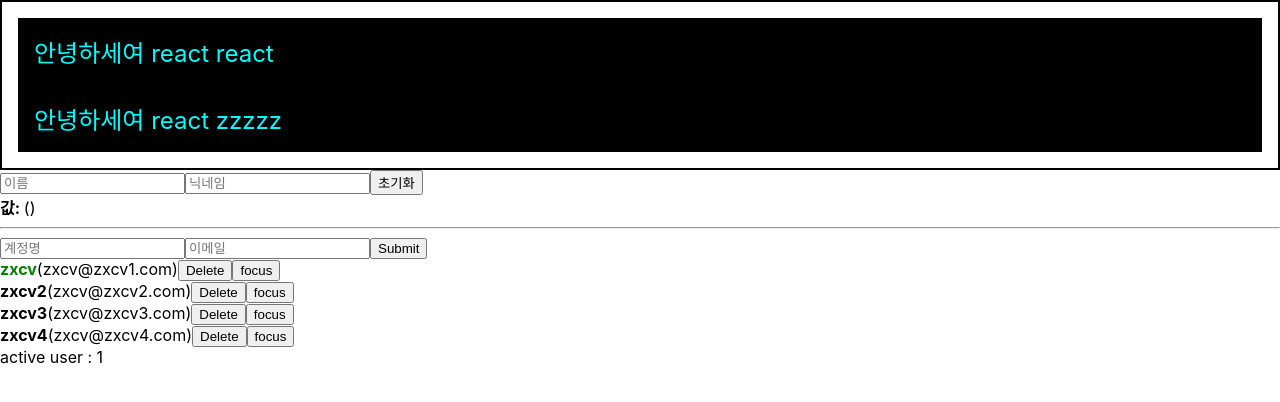
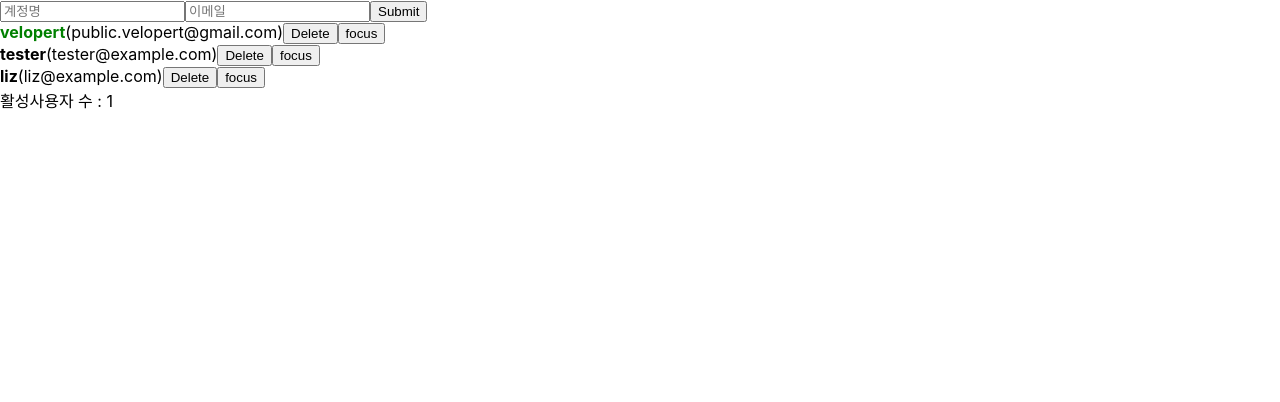
Before and after one commit to YeoUlFox/react_toturial, a React (Create React App) app: page / in a window 1280 px wide. Shown: the top 402 px of the page. Built offline with nearby package versions, Linux system fonts and the light colour scheme.

Commit message:
add version of useReducer

```diff
--- a/src/App.js
+++ b/src/App.js
@@ -3,6 +3,7 @@
   useState,
   useMemo,
   useCallback,
+  useReducer,
 } from "react";
 
 // conponents
@@ -12,105 +13,124 @@
 import UserList from "./chap1/UserList";
 import CreateUser from "./chap1/CreateUser";
 
-function App() {
-  // initial data
-  const [users, setUsers] = useState([
+function countActiveUsers(users) {
+  return users.filter((user) => user.active).length;
+}
+
+const initialState = {
+  inputs: {
+    username: "",
+    email: "",
+  },
+  users: [
     {
       id: 1,
-      username: "zxcv",
-      email: "zxcv@zxcv1.com",
+      username: "velopert",
+      email: "public.velopert@gmail.com",
       active: true,
     },
     {
       id: 2,
-      username: "zxcv2",
-      email: "zxcv@zxcv2.com",
+      username: "tester",
+      email: "tester@example.com",
       active: false,
     },
     {
       id: 3,
-      username: "zxcv3",
-      email: "zxcv@zxcv3.com",
+      username: "liz",
+      email: "liz@example.com",
       active: false,
     },
-    {
-      id: 4,
-      username: "zxcv4",
-      email: "zxcv@zxcv4.com",
-      active: false,
-    },
-  ]);
+  ],
+};
 
-  // for create user
-  const [inputs, setInputs] = useState({
-    username: "",
-    email: "",
-  });
+function reducer(state, action) {
+  switch (action.type) {
+    case "CHANGE_INPUT":
+      return {
+        ...state,
+        inputs: {
+          ...state.inputs,
+          [action.name]: action.value,
+        },
+      };
+    case "CREATE_USER":
+      return {
+        inputs: initialState.inputs,
+        users: state.users.concat(action.user),
+      };
+    case "TOGGLE_USER":
+      return {
+        ...state,
+        users: state.users.map((user) =>
+          user.id === action.id
+            ? { ...user, active: !user.active }
+            : user
+        ),
+      };
+    case "REMOVE_USER":
+      return {
+        ...state,
+        users: state.users.filter(
+          (user) => user.id !== action.id
+        ),
+      };
+    default:
+      return state;
+  }
+}
 
-  const { username, email } = inputs;
-  const onChange = (e) => {
+function App() {
+  const [state, dispatch] = useReducer(
+    reducer,
+    initialState
+  );
+
+  const nextId = useRef(4);
+  const { users } = state;
+  const { username, email } = state.inputs;
+
+  const onChange = useCallback((e) => {
     const { name, value } = e.target;
-    setInputs({
-      ...inputs,
-      [name]: value,
+    dispatch({
+      type: "CHANGE_INPUT",
+      name,
+      value,
     });
-  };
+  }, []);
 
-  const nextId = useRef(5);
   const onCreate = useCallback(() => {
-    // add user
-    const user = {
-      id: nextId.current,
-      username,
-      email,
-    };
-    setUsers((users) => users.concat(user));
-
-    // init input values
-    setInputs({
-      username: "",
-      email: "",
+    dispatch({
+      type: "CREATE_USER",
+      user: {
+        id: nextId.current,
+        username,
+        email,
+      },
     });
-
-    // increase index
     nextId.current += 1;
   }, [username, email]);
 
-  const onRemove = useCallback((id) => {
-    // delete user
-    setUsers((users) =>
-      users.filter((user) => user.id !== id)
-    );
+  const onToggle = useCallback((id) => {
+    dispatch({
+      type: "TOGGLE_USER",
+      id,
+    });
   }, []);
 
-  const onToggle = useCallback((id) => {
-    setUsers((users) =>
-      users.map((user) =>
-        user.id === id
-          ? { ...user, active: !user.active }
-          : user
-      )
-    );
+  const onRemove = useCallback((id) => {
+    dispatch({
+      type: "REMOVE_USER",
+      id,
+    });
   }, []);
 
-  const countActiveUsers = (users) => {
-    return users.filter((user) => user.active).length;
-  };
-  const nActive = useMemo(
+  const count = useMemo(
     () => countActiveUsers(users),
     [users]
   );
-
   return (
     <>
-      <Wrapper>
-        <Hello name="react" />
-        <Hello name="zzzzz" />
-      </Wrapper>
-      <InputSample />
-
-      <hr></hr>
-
       <CreateUser
         username={username}
         email={email}
@@ -119,10 +139,10 @@
       />
       <UserList
         users={users}
+        onToggle={onToggle}
         onRemove={onRemove}
-        onToggle={onToggle}
       />
-      <div>active user : {nActive}</div>
+      <div>활성사용자 수 : {count}</div>
     </>
   );
 }
```
Also changed, not shown: src/App_.js (added, +130 -0 lines).
